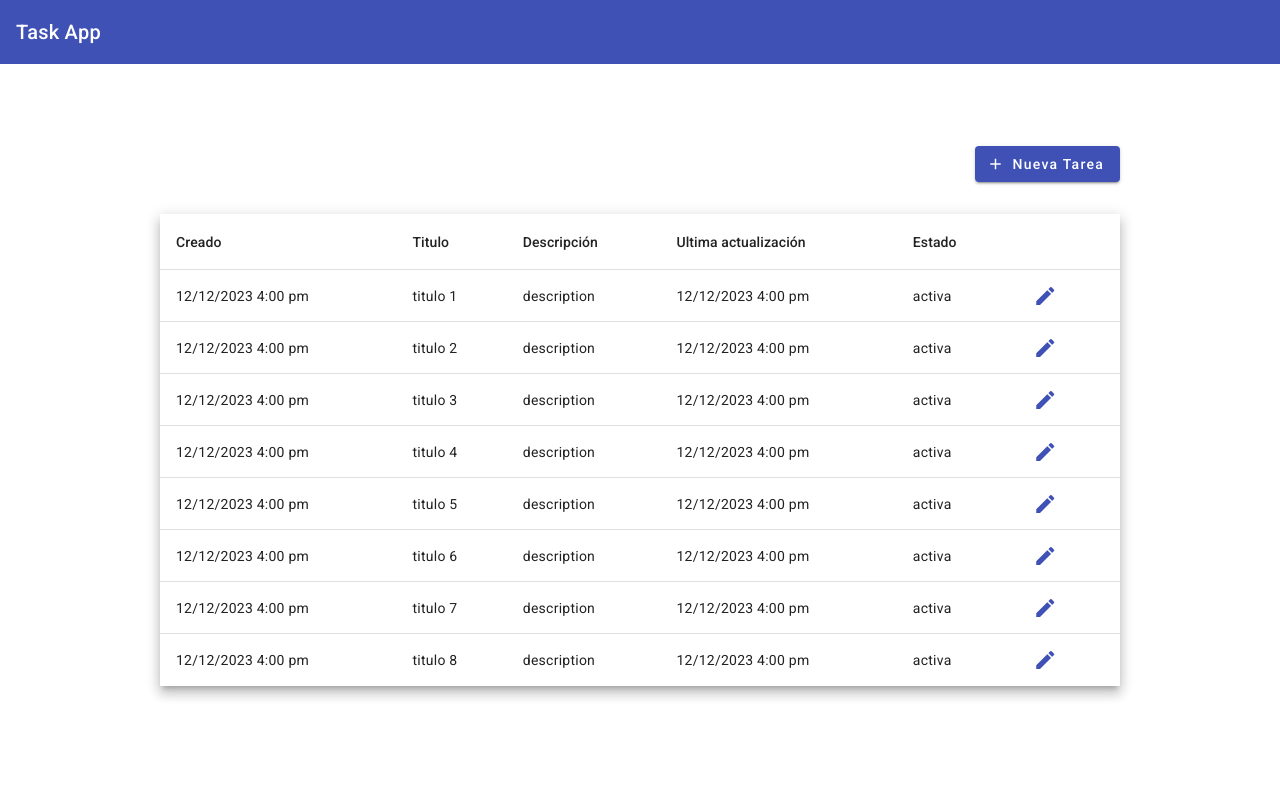
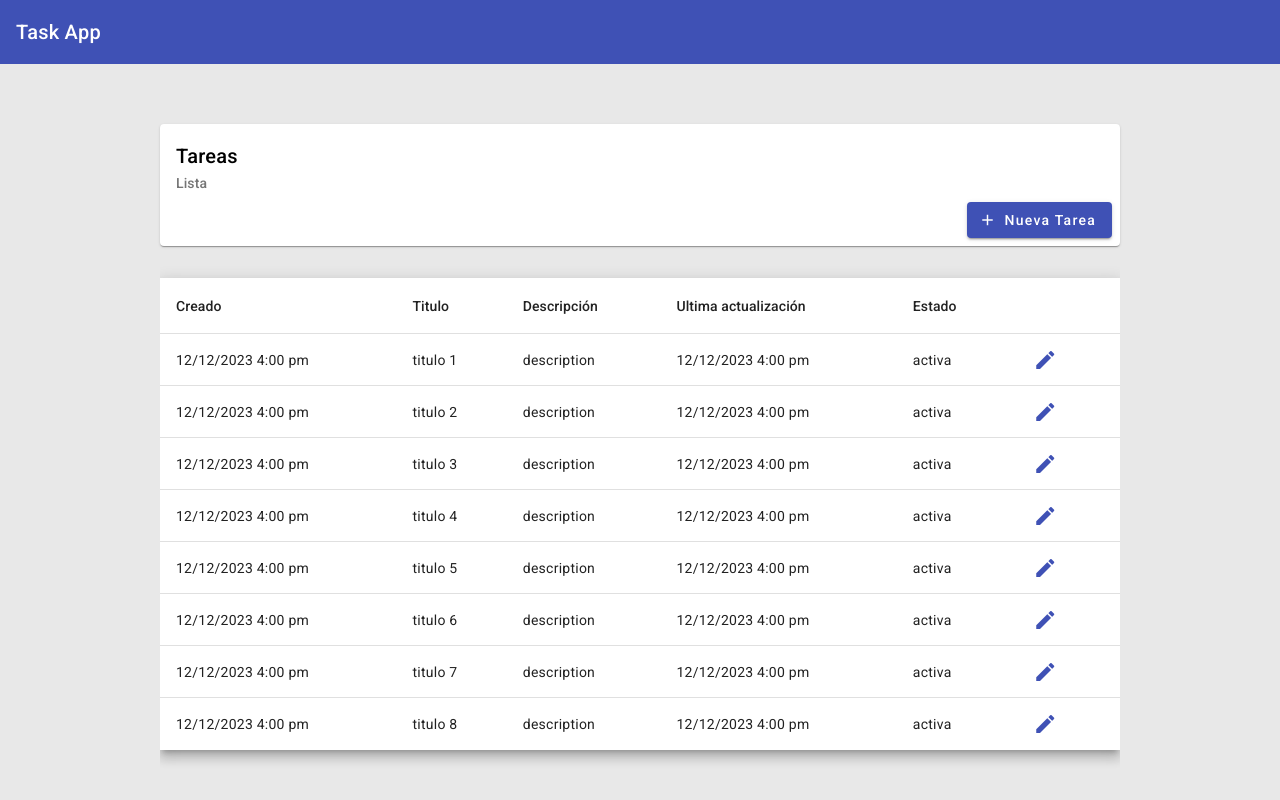
Before and after one commit to OcrenSys/task-app, an Angular app: page / in a window 1280 px wide. Built offline with nearby package versions, Linux system fonts and the light colour scheme.

Commit message:
remove unused code

```diff
--- a/src/app/app.component.html
+++ b/src/app/app.component.html
@@ -1,7 +1,12 @@
 <app-navbar></app-navbar>
 
 <div class="content" role="main">
-  <div class="head">
+  <mat-card class="card-header">
+    <mat-card-header>
+      <mat-card-title>Tareas</mat-card-title>
+      <mat-card-subtitle>Lista</mat-card-subtitle>
+    </mat-card-header>
+    <mat-card-actions align="end">
       <button mat-raised-button color="primary" (click)="openDialog()">
         <mat-icon
           aria-hidden="false"
@@ -10,7 +15,8 @@
         ></mat-icon>
         Nueva Tarea
       </button>
-  </div>
+    </mat-card-actions>
+  </mat-card>
 
   <app-task-list></app-task-list>
 </div>
--- a/src/app/app.component.ts
+++ b/src/app/app.component.ts
@@ -1,8 +1,6 @@
 import { Component } from '@angular/core';
 import { MatDialog } from '@angular/material/dialog';
 import { TaskFormComponent } from './core/components/task-form/task-form.component';
-import { Task } from './types/Task';
-
 @Component({
   selector: 'app-root',
   templateUrl: './app.component.html',
--- a/src/app/app.module.ts
+++ b/src/app/app.module.ts
@@ -11,6 +11,7 @@ import { NavbarComponent } from './core/components/navbar/navbar.component';
 import { TaskListComponent } from './core/components/task-list/task-list.component';
 import { TaskFormComponent } from './core/components/task-form/task-form.component';
 import { MatDialogModule } from '@angular/material/dialog';
+import { MatCardModule } from '@angular/material/card';
 
 @NgModule({
   declarations: [AppComponent, ListComponent, DetailsComponent],
@@ -23,6 +24,7 @@ import { MatDialogModule } from '@angular/material/dialog';
     TaskListComponent,
     TaskFormComponent,
     MatDialogModule,
+    MatCardModule,
   ],
   providers: [],
   bootstrap: [AppComponent],
--- a/src/app/core/components/navbar/navbar.component.html
+++ b/src/app/core/components/navbar/navbar.component.html
@@ -1,5 +1,3 @@
-<p>
-  <mat-toolbar color="primary">
-    <span>Task App</span>
-  </mat-toolbar>
-</p>
+<mat-toolbar color="primary">
+  <span>Task App</span>
+</mat-toolbar>
--- a/src/app/core/components/task-form/task-form.component.html
+++ b/src/app/core/components/task-form/task-form.component.html
@@ -11,7 +11,6 @@
             matInput
             placeholder="Escribe el titulo..."
           />
-          <mat-hint>Hint</mat-hint>
         </mat-form-field>
       </p>
 
@@ -23,7 +22,6 @@
             matInput
             placeholder="Escribe la descripción..."
           ></textarea>
-          <mat-hint>Hint</mat-hint>
         </mat-form-field>
       </p>
     </form>
--- a/src/app/core/components/task-list/task-list.component.css
+++ b/src/app/core/components/task-list/task-list.component.css
@@ -1,3 +1,13 @@
 .t-100 {
   width: 100%;
 }
+
+.mb-4 {
+  margin: 2rem auto;
+}
+
+.table-content {
+  display: flex;
+  overflow-x: auto;
+  width: 100%;
+}
--- a/src/app/core/components/task-list/task-list.component.html
+++ b/src/app/core/components/task-list/task-list.component.html
@@ -1,4 +1,9 @@
-<table mat-table [dataSource]="dataSource" class="mat-elevation-z8 t-100">
+<div class="table-content">
+  <table
+    mat-table
+    [dataSource]="dataSource"
+    class="mat-elevation-z8 t-100 mb-4"
+  >
     <ng-container matColumnDef="createdAt">
       <th mat-header-cell *matHeaderCellDef>Creado</th>
       <td mat-cell *matCellDef="let element">{{ element.createdAt }}</td>
@@ -41,3 +46,4 @@
     <tr mat-header-row *matHeaderRowDef="displayedColumns"></tr>
     <tr mat-row *matRowDef="let row; columns: displayedColumns"></tr>
   </table>
+</div>
--- a/src/styles.css
+++ b/src/styles.css
@@ -7,6 +7,7 @@ body {
 body {
   margin: 0;
   font-family: Roboto, "Helvetica Neue", sans-serif;
+  background-color: #e8e8e8;
 }
 
 :host {
@@ -26,10 +27,6 @@ h4,
 h5,
 h6 {
   margin: 8px 0;
-}
-
-p {
-  margin: 0;
 }
 
 .spacer {
@@ -69,7 +66,7 @@ p {
 }
 
 .content {
-  margin: 82px auto 32px;
+  margin: 60px auto 32px;
   padding: 0 16px;
   max-width: 960px;
 }
```
Lines whose indentation alone changed are shown as unchanged.
